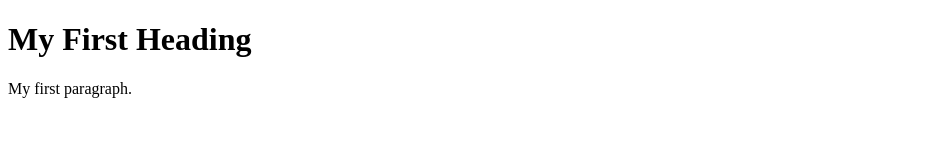
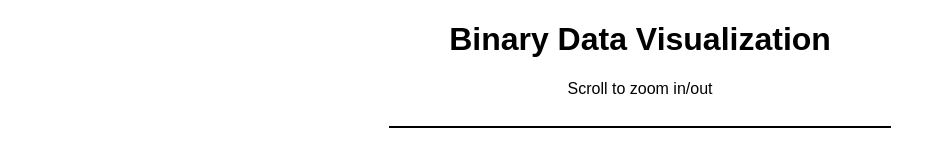
Before and after one commit to CalamitaPrefetta/Final-Message, a plain HTML site: page index.html in a window 1280 px wide. Shown: the whole page, without its empty margins (0-946 px from the left). Drawn offline with Linux system fonts and the light colour scheme.

Commit message:
Updated from Matlib to HTML

```diff
--- a/index.html
+++ b/index.html
@@ -1,9 +1,89 @@
 <!DOCTYPE html>
-<html>
+<html lang="en">
+<head>
+    <meta charset="UTF-8">
+    <meta name="viewport" content="width=device-width, initial-scale=1.0">
+    <title>Binary Data Visualization</title>
+    <style>
+        body {
+            font-family: Arial, sans-serif;
+            text-align: center;
+        }
+        canvas {
+            border: 1px solid black;
+            cursor: pointer;
+        }
+    </style>
+</head>
 <body>
+    <h1>Binary Data Visualization</h1>
+    <p>Scroll to zoom in/out</p>
+    <canvas id="canvas" width="500" height="500"></canvas>
 
-<h1>My First Heading</h1>
-<p>My first paragraph.</p>
+    <script>
+        // Function to clean binary string
+        function cleanBinaryString(inputString) {
+            return inputString.split('').filter(char => char === '0' || char === '1').join('');
+        }
 
+        // Handle mouse scroll for zoom
+        let zoomFactor = 1.1;
+        let scale = 1;
+
+        const canvas = document.getElementById("canvas");
+        const ctx = canvas.getContext("2d");
+
+        // Example input string
+        const testInput = "I love you";
+        const cleanBinary = cleanBinaryString(testInput);
+        console.log("Cleaned binary string:", cleanBinary);
+
+        // Function to visualize binary data as squares
+        function visualizeBinarySquares(binaryString) {
+            const binaryList = binaryString.split('').map(Number);
+            const totalLength = binaryList.length;
+            const squareSize = Math.ceil(Math.sqrt(totalLength));
+
+            // Resize canvas based on square size
+            const cellSize = Math.floor(canvas.width / squareSize);
+            canvas.height = cellSize * squareSize;
+
+            // Draw the binary matrix
+            ctx.clearRect(0, 0, canvas.width, canvas.height);
+
+            for (let i = 0; i < totalLength; i++) {
+                const row = Math.floor(i / squareSize);
+                const col = i % squareSize;
+                const x = col * cellSize;
+                const y = row * cellSize;
+
+                ctx.fillStyle = binaryList[i] === 1 ? "black" : "white";
+                ctx.fillRect(x, y, cellSize, cellSize);
+            }
+        }
+
+        // Function to handle zooming
+        function handleZoom(event) {
+            const rect = canvas.getBoundingClientRect();
+            const mouseX = event.clientX - rect.left;
+            const mouseY = event.clientY - rect.top;
+
+            if (event.deltaY < 0) {
+                scale *= zoomFactor;
+            } else {
+                scale /= zoomFactor;
+            }
+
+            // Scale the canvas based on the zoom factor
+            ctx.setTransform(scale, 0, 0, scale, -mouseX * (scale - 1), -mouseY * (scale - 1));
+            visualizeBinarySquares(cleanBinary);
+        }
+
+        // Add scroll event listener for zoom functionality
+        canvas.addEventListener('wheel', handleZoom);
+
+        // Initial render of the binary square visualization
+        visualizeBinarySquares(cleanBinary);
+    </script>
 </body>
 </html>
```
Also changed, not shown: about.html (deleted, +0 -9 lines).
